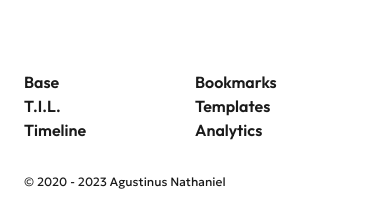
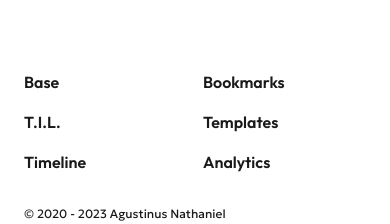
Before and after one commit to NammDev/portfolio2, a Next.js app: page / in a window 390 px wide. Shown: the part 1713-1937 px from the top of the page. Built offline with nearby package versions, Linux system fonts and the light colour scheme.

Commit message:
Fix mobile bug style for footer

```diff
--- a/components/layout/Footer/index.tsx
+++ b/components/layout/Footer/index.tsx
@@ -39,7 +39,7 @@ const Footer = () => {
           <p className='chakra-text css-11wrcrc'>Not Playing</p>
         </div>
       </div> */}
-      <div className='grid grid-cols-2 md:grid-cols-4 md:flex md:flex-wrap md:gap-6'>
+      <div className='grid grid-cols-2 gap-4 md:flex md:flex-wrap md:gap-6'>
         <a
           target='_blank'
           rel='noopener'
```
